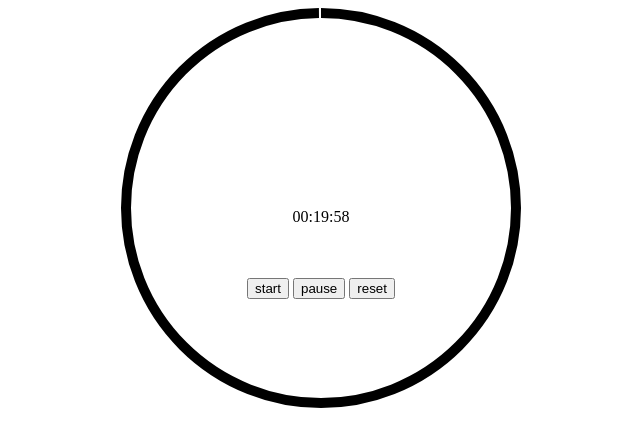
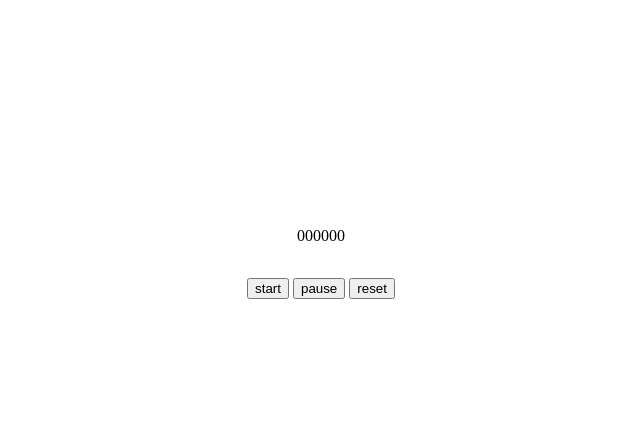
Before and after one commit to sspringer82/timer, a plain HTML site: page index.html in a window 1280 px wide. Both pictures are taken after a click on the button "start". Shown: the whole page, without its empty margins (319-959 px from the left). Drawn offline with Linux system fonts and the light colour scheme.

Commit message:
Set starting values

```diff
--- a/index.html
+++ b/index.html
@@ -10,7 +10,23 @@
 
         <div id="container">
             <canvas id="timer" height="400" width="400"></canvas>
-            <div id="display"></div>
+            <div id="display">
+                <div>
+                    <div data-modify-time='{"type": "hours", "direction": "up"}'>∧</div>
+                    <div id="hoursValue"></div>
+                    <div data-modify-time='{"type": "hours", "direction": "down"}'>∨</div>
+                </div>
+                <div>
+                    <div data-modify-time='{"type": "minutes", "direction": "up"}'>∧</div>
+                    <div id="minutesValue"></div>
+                    <div data-modify-time='{"type": "minute", "direction": "down"}'>∨</div>
+                </div>
+                <div>
+                    <div data-modify-time='{"type": "seconds", "direction": "up"}'>∧</div>
+                    <div id="secondsValue"></div>
+                    <div data-modify-time='{"type": "seconds", "direction": "down"}'>∨</div>
+                </div>
+            </div>
             <div id="controls">
                 <button id="start">start</button>
                 <button id="pause">pause</button>
--- a/index.js
+++ b/index.js
@@ -8,6 +8,12 @@ class Timer {
         this.startBtn = document.querySelector('#start');
         this.pauseBtn = document.querySelector('#pause');
         this.resetBtn = document.querySelector('#reset');
+
+        this.container = document.querySelector('#container');
+
+        this.hoursDisplay = document.querySelector('#hoursValue');
+        this.minutesDisplay = document.querySelector('#minutesValue');
+        this.secondsDisplay = document.querySelector('#secondsValue');
 
         const canvas = document.querySelector('#timer');
         this.ctx = canvas.getContext('2d');
@@ -20,11 +26,33 @@ class Timer {
         this.startBtn.onclick = this.start.bind(this);
         this.pauseBtn.onclick = this.pause.bind(this);
         this.resetBtn.onclick = this.reset.bind(this);
-        this.render();
+
+        this.container.onclick = this.modifyTime.bind(this);
+
+        this.showTime();
+        this.drawCircle();
     }
 
-    render() {
-        this.displayEl.innerHTML = this.getFormattedTime();
+    modifyTime(event) {
+        const modify = JSON.parse(event.target.getAttribute('data-modify-time'));
+        if (modify === null ) {
+            return;
+        }
+        let value = 1;
+        switch (modify.type) {
+            case 'hours':
+                value = 3600;
+                break;
+            case 'minutes':
+                value = 60;
+                break;
+        }
+        if (modify.direction === 'down') {
+            value *= -1;
+        }
+        this.time += value;
+        this.currentTime += value;
+        this.showTime();
     }
 
     drawCircle() {
@@ -47,43 +75,56 @@ class Timer {
         }
     }
 
-    getFormattedTime() {
+    showTime() {
         const hh = Math.floor(this.currentTime / 3600);
         const mm = Math.floor((this.currentTime - hh * 3600) / 60);
         const ss = Math.floor(this.currentTime - hh * 3600 - mm * 60);
-        return `${this.padLeft(hh)}:${this.padLeft(mm)}:${this.padLeft(ss)}`;
+
+        this.hoursDisplay.innerHTML = this.padLeft(hh);
+        this.minutesDisplay.innerHTML = this.padLeft(mm);
+        this.secondsDisplay.innerHTML = this.padLeft(ss);
     }
 
     padLeft(value) {
         return (parseInt(value) < 10) ? '0' + value : value;
     }
 
+    toggleControls(visibility) {
+        document.querySelectorAll('[data-modify-time]').forEach((el) => {
+            el.style.visibility = visibility;
+        });
+    }
+
     start() {
+        this.toggleControls('hidden');
         this.interval = setInterval(() => {
+            if (this.currentTime <= 0) {
+                clearInterval(this.interval);
+                return;
+            }
             this.currentTime -= 1;
-            this.render();
+            this.showTime();
             this.animate = true;
             requestAnimationFrame(this.drawCircle.bind(this));
-            if (this.currentTime <= 0) {
-                clearInterval(this.interval);
-            }
         }, 1000);
     }
 
     pause() {
         this.animate = false;
+        this.toggleControls('visible');
         clearInterval(this.interval);
     }
 
     reset() {
         this.pause();
         this.currentTime = this.time;
-        this.render();
+        this.showTime();
+        this.drawCircle();
     }
 }
 
 document.onreadystatechange = () => {
   if (document.readyState === 'complete') {
-    (new Timer(0, 20, 0)).init();
+    (new Timer(0, 0, 0)).init();
   }
 };
--- a/style.css
+++ b/style.css
@@ -17,6 +17,8 @@
     z-index: 10;
     width: 100%;
     margin: 0 auto;
+    display: flex;
+    justify-content: center;
 }
 
 #controls {
```
